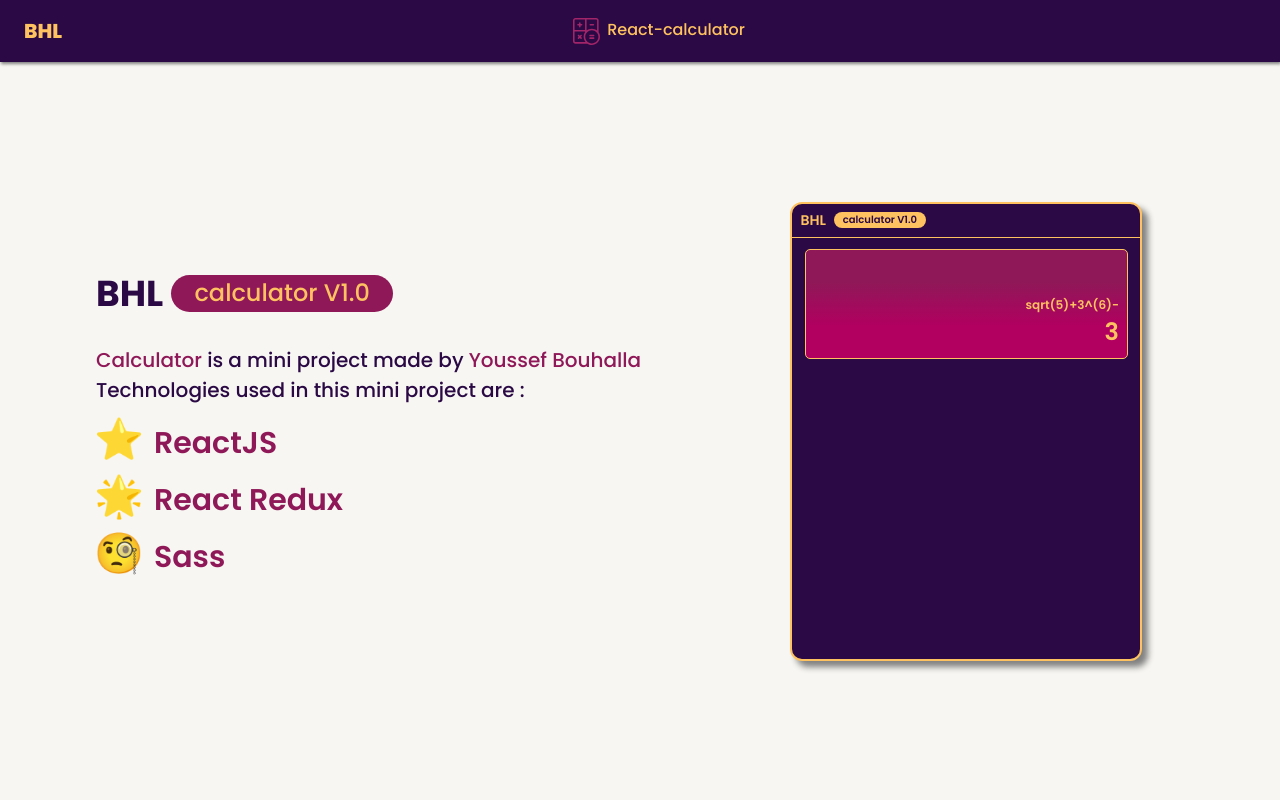
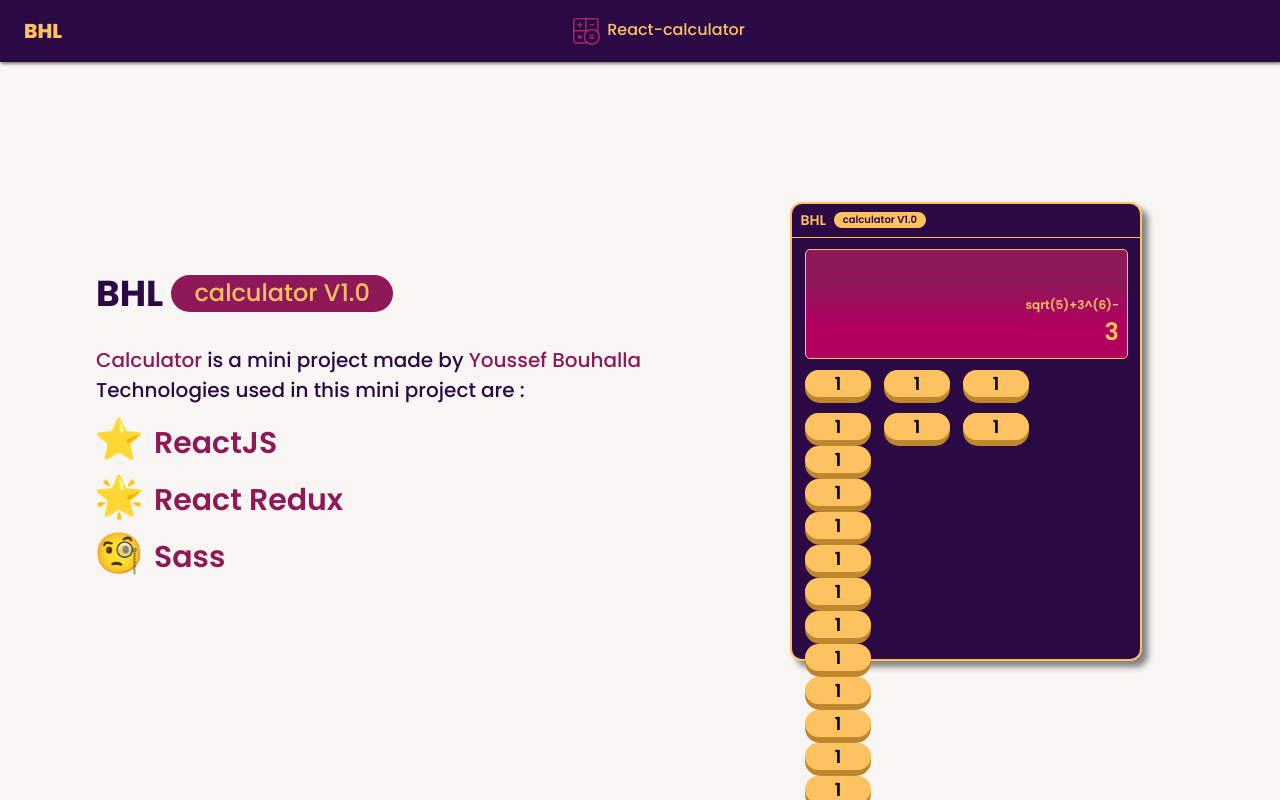
Before and after one commit to YoussefBouhalla/React_Calculator, a React (Create React App) app: page / in a window 1280 px wide. Shown: the top 800 px of the page. Built offline with nearby package versions, Linux system fonts and the light colour scheme.

Commit message:
💄 finished button UI and started on keypad

```diff
--- a/src/components/Button.js
+++ b/src/components/Button.js
@@ -1,9 +1,11 @@
 import React from 'react'
 
-function Button() {
+function Button({ backColor,frontColor }) {
     return (
-        <div>
-
+        <div className='keypad-button' style={{backgroundColor : backColor}}>
+            <button className='key text-center fs-18 fw-600' style={{backgroundColor : frontColor}}>
+                1
+            </button>
         </div>
     )
 }
--- /dev/null
+++ b/src/components/Keypad.js
@@ -0,0 +1,43 @@
+import Button from './Button'
+import React from 'react'
+
+function Keypad() {
+    return (
+        <div className='keypad mx-auto'>
+            <div className='complex-ops d-flex flex-wrap justify-content-between align-content-between'>
+                <Button backColor={'#BE872D'} frontColor={'#FEC260'} />
+                <Button backColor={'#BE872D'} frontColor={'#FEC260'} />
+                <Button backColor={'#BE872D'} frontColor={'#FEC260'} />
+                <Button backColor={'#BE872D'} frontColor={'#FEC260'} />
+                <Button backColor={'#BE872D'} frontColor={'#FEC260'} />
+                <Button backColor={'#BE872D'} frontColor={'#FEC260'} />
+            </div>
+            <div className='clear'>
+                <Button backColor={'#BE872D'} frontColor={'#FEC260'} />
+                <Button backColor={'#BE872D'} frontColor={'#FEC260'} />
+            </div>
+            <div className='numbers'>
+                <Button backColor={'#BE872D'} frontColor={'#FEC260'} />
+                <Button backColor={'#BE872D'} frontColor={'#FEC260'} />
+                <Button backColor={'#BE872D'} frontColor={'#FEC260'} />
+                <Button backColor={'#BE872D'} frontColor={'#FEC260'} />
+                <Button backColor={'#BE872D'} frontColor={'#FEC260'} />
+                <Button backColor={'#BE872D'} frontColor={'#FEC260'} />
+                <Button backColor={'#BE872D'} frontColor={'#FEC260'} />
+                <Button backColor={'#BE872D'} frontColor={'#FEC260'} />
+                <Button backColor={'#BE872D'} frontColor={'#FEC260'} />
+                <Button backColor={'#BE872D'} frontColor={'#FEC260'} />
+                <Button backColor={'#BE872D'} frontColor={'#FEC260'} />
+                <Button backColor={'#BE872D'} frontColor={'#FEC260'} />
+            </div>
+            <div className='operations'>
+                <Button backColor={'#BE872D'} frontColor={'#FEC260'} />
+                <Button backColor={'#BE872D'} frontColor={'#FEC260'} />
+                <Button backColor={'#BE872D'} frontColor={'#FEC260'} />
+                <Button backColor={'#BE872D'} frontColor={'#FEC260'} />
+            </div>
+        </div>
+    )
+}
+
+export default Keypad
--- a/src/components/Layout/Calculator.js
+++ b/src/components/Layout/Calculator.js
@@ -1,4 +1,5 @@
 import React from 'react'
+import Keypad from '../Keypad'
 import Screen from '../Screen'
 
 function Calculator() {
@@ -12,6 +13,7 @@
                     </div>
                 </div>
                 <Screen />
+                <Keypad />
             </div>
         </div>
     )
--- a/src/css/style.css
+++ b/src/css/style.css
@@ -249,4 +249,27 @@
   border: solid 1.6px #FEC260;
   border-radius: 5px;
 }
+
+.keypad {
+  width: 323px;
+}
+
+.keypad .complex-ops {
+  width: 224px;
+  height: 76px;
+}
+
+.keypad-button {
+  width: 66px;
+  height: 33px;
+  border-radius: 15px;
+}
+
+.keypad-button .key {
+  width: inherit;
+  height: 27px;
+  border-radius: inherit;
+  border: none;
+  outline: none;
+}
 /*# sourceMappingURL=style.css.map */
--- a/src/css/style.scss
+++ b/src/css/style.scss
@@ -211,3 +211,28 @@
 
   }
 }
+
+// keypad style
+
+.keypad{
+  width: 323px;
+  .complex-ops{
+    width: 224px;
+    height: 76px;
+  }
+}
+
+// Buttons
+
+  .keypad-button{
+    width: 66px;
+    height: 33px;
+    border-radius: 15px;
+    .key{
+      width: inherit;
+      height: 27px;
+      border-radius: inherit;
+      border: none;
+      outline: none;
+    }
+  }
```
Also changed, not shown: 1 other file (tests, documents, lock files or other folders).
